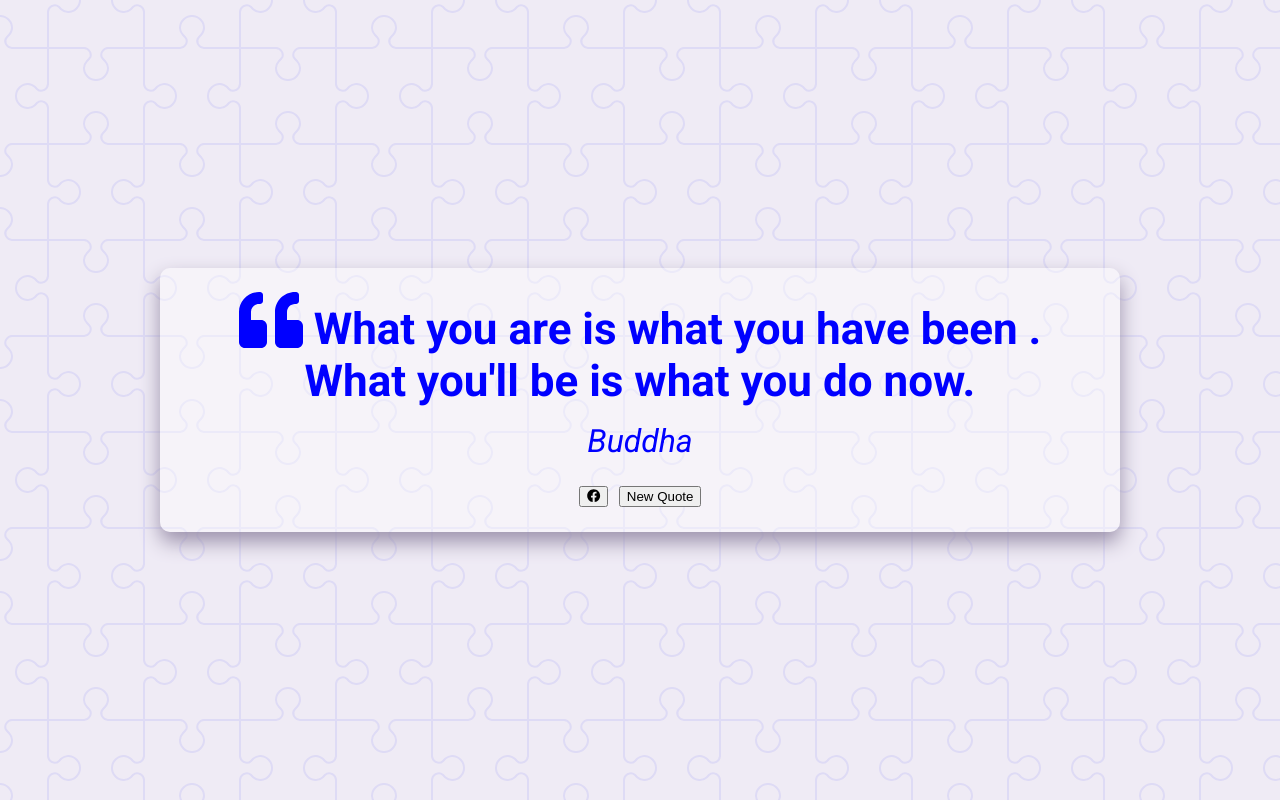
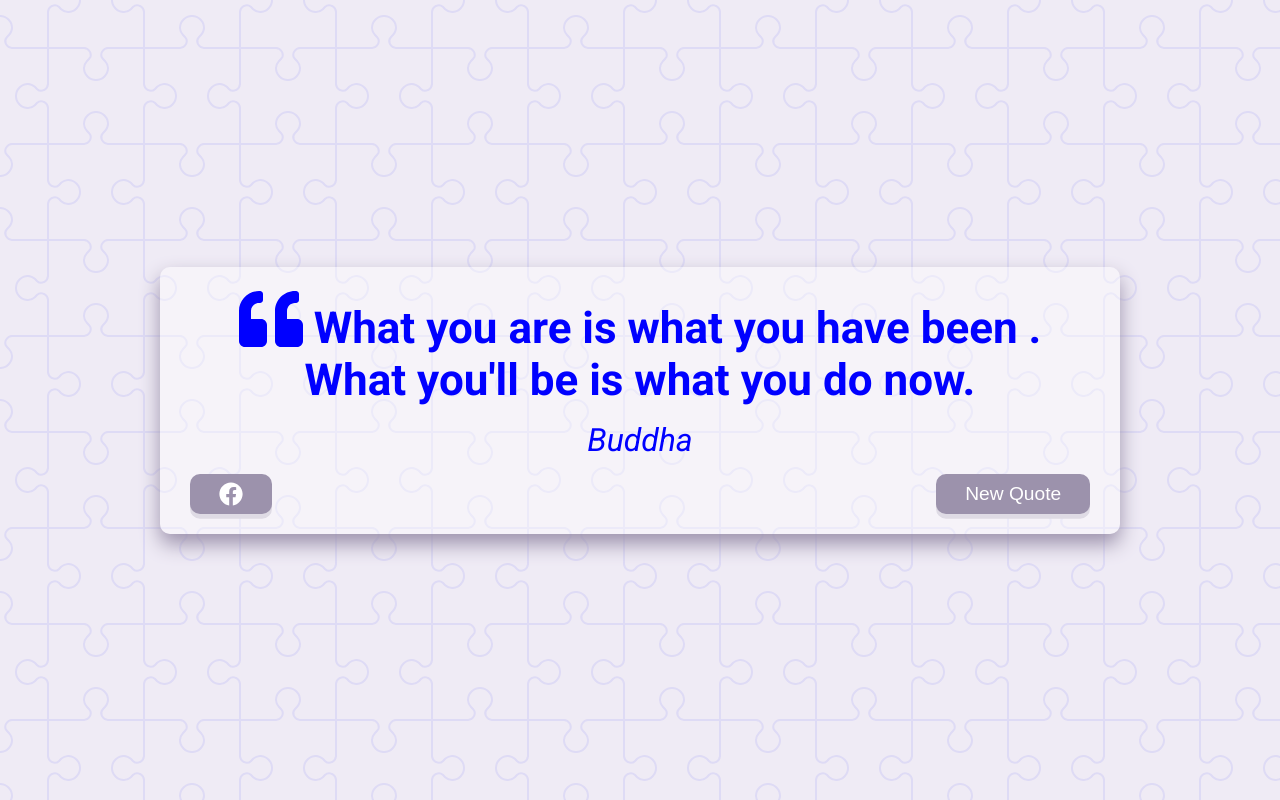
Before and after one commit to rgoshen/quote_generator, a plain HTML site: page index.html in a window 1280 px wide. Drawn offline with Linux system fonts and the light colour scheme.

Commit message:
Styled box buttons

```diff
--- a/style.css
+++ b/style.css
@@ -46,6 +46,42 @@ body {
     font-style: italic;
 }
 
+.button-container {
+    margin-top: 0.9375rem;
+    display: flex;
+    justify-content: space-between;
+}
+
+button {
+    cursor: pointer;
+    font-size: 1.2rem;
+    height: 2.5rem;
+    border: none;
+    border-radius: 10px;
+    color: white;
+    background: #9c92ac;
+    outline: none;
+    padding: 0.5rem 1.8rem;
+    box-shadow: 0 0.3rem rgba(223, 219, 229, 1);
+}
+
+button:hover {
+    filter: brightness(110%);
+}
+
+button:active {
+    transform: translate(0, 0.3rem);
+    box-shadow: 0 0.3rem rgba(255, 255, 255, 0.7);
+}
+
+.facebook-button:hover {
+    color: #3b5998;
+}
+
+.fa-facebook {
+    font-size: 1.5rem;
+}
+
 /* Media Query: Tablet or smaller*/
 @media screen and (max-width: 1000px) {
     .quote-container {
```
